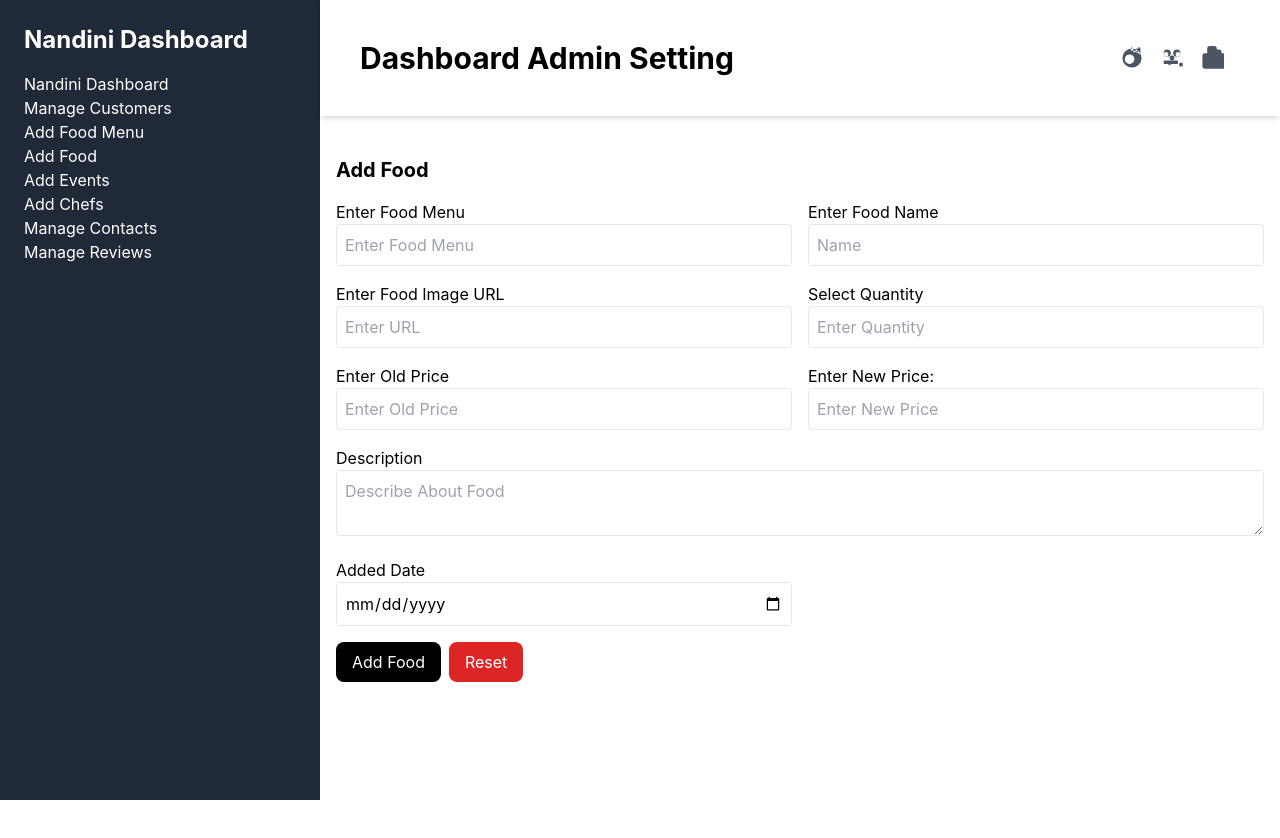
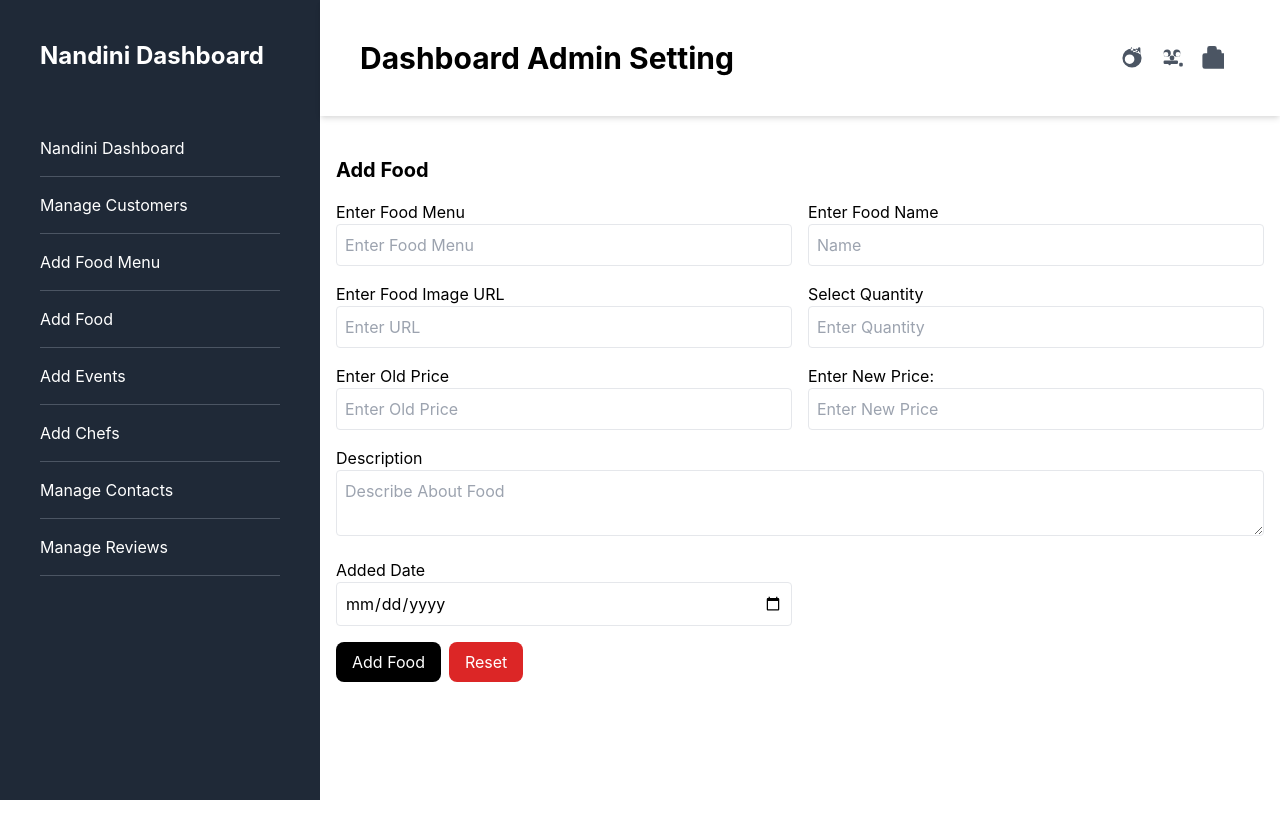
Before and after one commit to kmdurga67/crud-application, a React (Create React App) app: page / in a window 1280 px wide. Shown: the top 838 px of the page. Built offline with nearby package versions, Linux system fonts and the light colour scheme.

Commit message:
added css to sidebar

```diff
--- a/src/components/SideBar.js
+++ b/src/components/SideBar.js
@@ -3,17 +3,41 @@ import { Link } from 'react-router-dom';
 
 function Sidebar() {
   return (
-    <div className="bg-gray-800 text-white h-screen w-1/4 p-6">
-      <h1 className="text-2xl font-bold mb-4">Nandini Dashboard</h1>
-      <ul>
-        <li><Link to="/nandini">Nandini Dashboard</Link></li>
-        <li><Link to="/manage-customers">Manage Customers</Link></li>
-        <li><Link to="/add-food-menu">Add Food Menu</Link></li>
-        <li><Link to="/add-food">Add Food</Link></li>
-        <li><Link to="/add-events">Add Events</Link></li>
-        <li><Link to="/add-chefs">Add Chefs</Link></li>
-        <li><Link to="/manage-contacts">Manage Contacts</Link></li>
-        <li><Link to="/manage-reviews">Manage Reviews</Link></li>
+    <div className="bg-gray-800 text-white h-screen w-1/4 p-10">
+      <h1 className="text-2xl font-bold mb-16">Nandini Dashboard</h1>
+      <ul className="space-y-4">
+        <li>
+          <Link to="/nandini">Nandini Dashboard</Link>
+          <hr className="my-4 border-gray-600" />
+        </li>
+        <li>
+          <Link to="/manage-customers">Manage Customers</Link>
+          <hr className="my-4 border-gray-600" />
+        </li>
+        <li>
+          <Link to="/add-food-menu">Add Food Menu</Link>
+          <hr className="my-4 border-gray-600" />
+        </li>
+        <li>
+          <Link to="/add-food">Add Food</Link>
+          <hr className="my-4 border-gray-600" />
+        </li>
+        <li>
+          <Link to="/add-events">Add Events</Link>
+          <hr className="my-4 border-gray-600" />
+        </li>
+        <li>
+          <Link to="/add-chefs">Add Chefs</Link>
+          <hr className="my-4 border-gray-600" />
+        </li>
+        <li>
+          <Link to="/manage-contacts">Manage Contacts</Link>
+          <hr className="my-4 border-gray-600" />
+        </li>
+        <li>
+          <Link to="/manage-reviews">Manage Reviews</Link>
+          <hr className="my-4 border-gray-600" />
+        </li>
       </ul>
     </div>
   );
```
